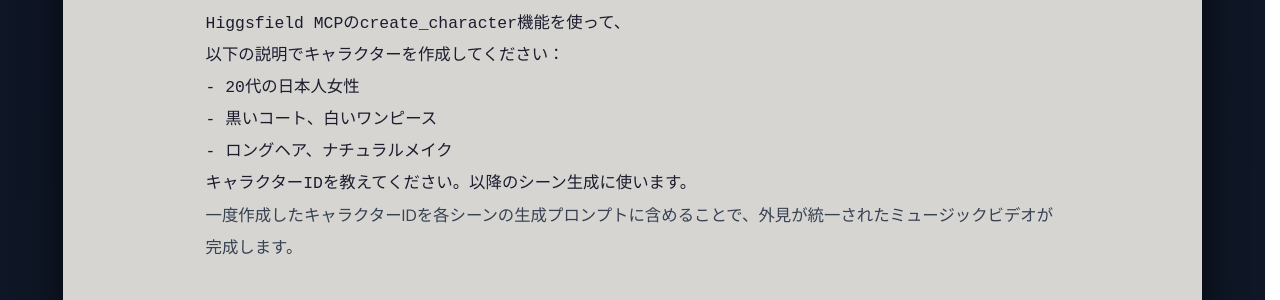
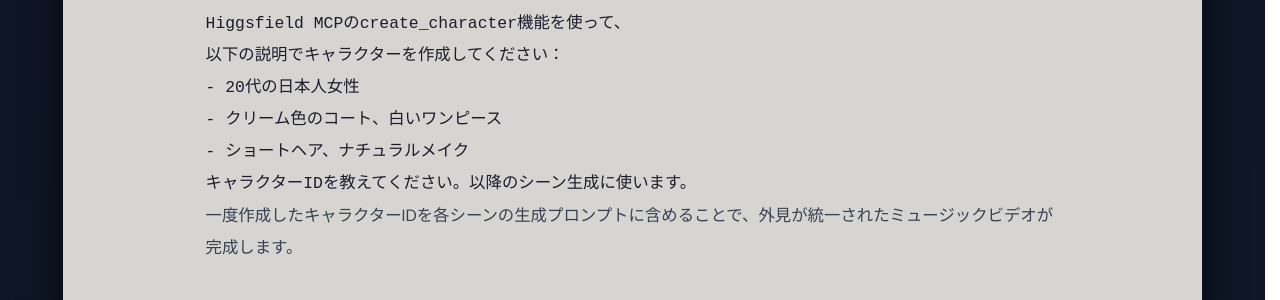
Before and after one commit to cooltake/cooltake-staging, a Jekyll site: the page built from _posts/2026-06-21-higgsfield-mcp-music-video-guide.md, in a window 1280 px wide and 900 px high, scrolled down 9269 px. Shown: the part 246-546 px from the top of the window. Built offline with Jekyll 4.4.1, drawn with Linux system fonts in a browser that asks for light colours; some web fonts are replaced.

Commit message:
Add article: Higgsfield MCP music video guide

````diff
--- a/_posts/2026-06-21-higgsfield-mcp-music-video-guide.md
+++ b/_posts/2026-06-21-higgsfield-mcp-music-video-guide.md
@@ -265,8 +265,8 @@ Claude Codeへの指示：
 Higgsfield MCPのcreate_character機能を使って、
 以下の説明でキャラクターを作成してください：
 - 20代の日本人女性
-- 黒いコート、白いワンピース
-- ロングヘア、ナチュラルメイク
+- クリーム色のコート、白いワンピース
+- ショートヘア、ナチュラルメイク
 キャラクターIDを教えてください。以降のシーン生成に使います。
 ```
 
````
